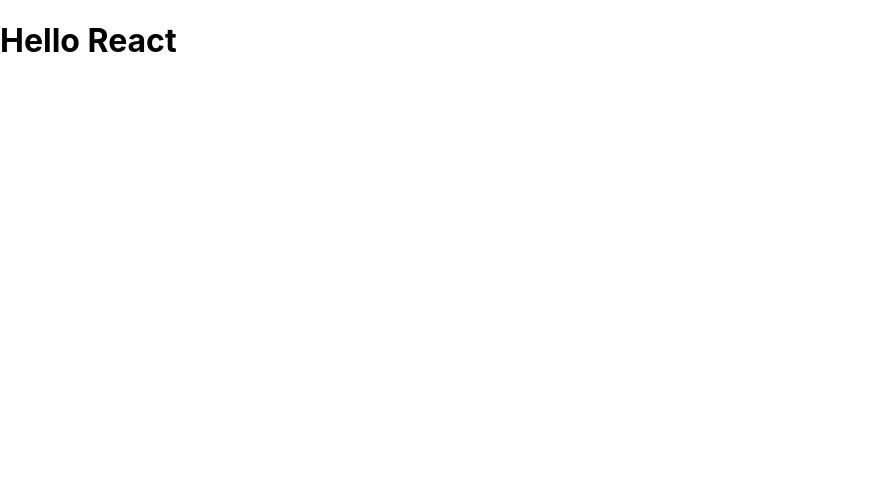
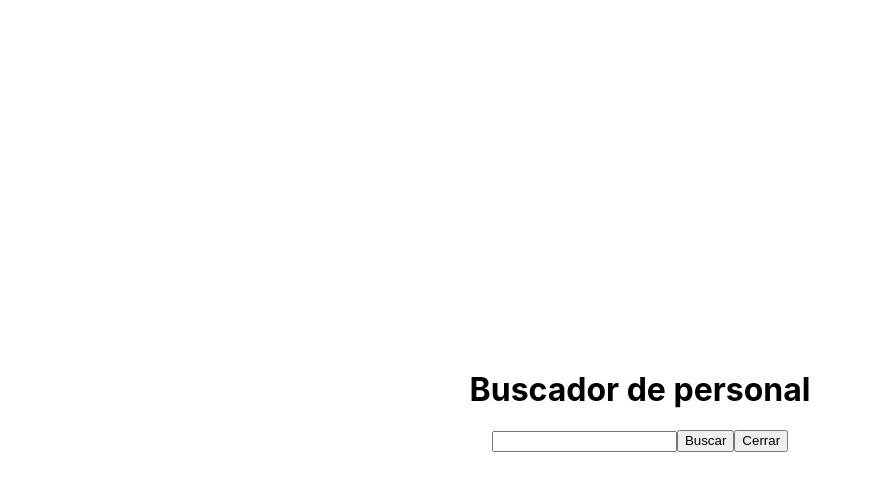
Before and after one commit to OwenRamire/react-udemy-course, a React (Create React App) app: page / in a window 1280 px wide. Shown: the top 490 px of the page, without its empty margins (0-870 px from the left). Built offline with nearby package versions, Linux system fonts and the light colour scheme.

Commit message:
Create Search view

```diff
--- a/src/App.js
+++ b/src/App.js
@@ -1,10 +1,9 @@
+import Search from './views/search/index.jsx';
 import './styles/index.css';
 
 const App = () => {
   return (
-    <div>
-      <h1>Hello React</h1>
-    </div>
+    <Search />
   );
 }
 
--- /dev/null
+++ b/src/views/search/components/searchBox/index.jsx
@@ -0,0 +1,27 @@
+import {useState} from 'react';
+
+import './searchBoxStyle.css';
+
+const SearchBox = () => {
+  const [searchValue, setSearchValue] = useState('');
+
+  return (
+    <div className="search-box">
+      <h1 className="search-box-title">Buscador de personal</h1>
+      <div className="search-box-buttons">
+        <label>
+          <input
+            className="search-box-input"
+            value={searchValue}
+            onChange={(e) => {
+              setSearchValue(e.target.value);
+            }} />
+        </label>
+        <button onClick={(e) => {console.log(e)}}>Buscar</button>
+        <button onClick={(e) => {}}>Cerrar</button>
+      </div>
+    </div>
+  );
+}
+
+export default SearchBox;
--- /dev/null
+++ b/src/views/search/components/searchBox/searchBoxStyle.css
@@ -0,0 +1,11 @@
+.search-box {
+  display: flex;
+  flex-direction: column;
+  align-items: center;
+  width: 100%;
+}
+
+.search-box-buttons {
+  display: flex;
+  flex-direction: row;
+}
--- /dev/null
+++ b/src/views/search/index.jsx
@@ -0,0 +1,13 @@
+import SearchBox from './components/searchBox';
+
+import './searchStyle.css'
+
+const Search = () => {
+  return (
+    <div className="search-container">
+      <SearchBox />
+    </div>
+  );
+}
+
+export default Search;
--- /dev/null
+++ b/src/views/search/searchStyle.css
@@ -0,0 +1,6 @@
+.search-container {
+  height: 100vh;
+  display: flex;
+  justify-content: center;
+  align-items: center;
+}
```
